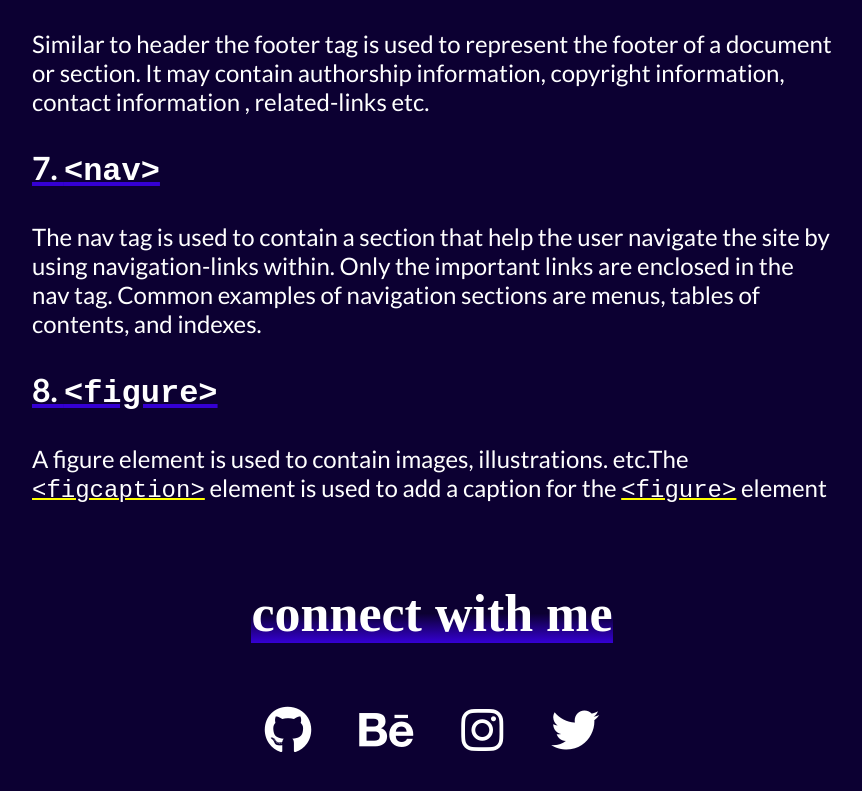
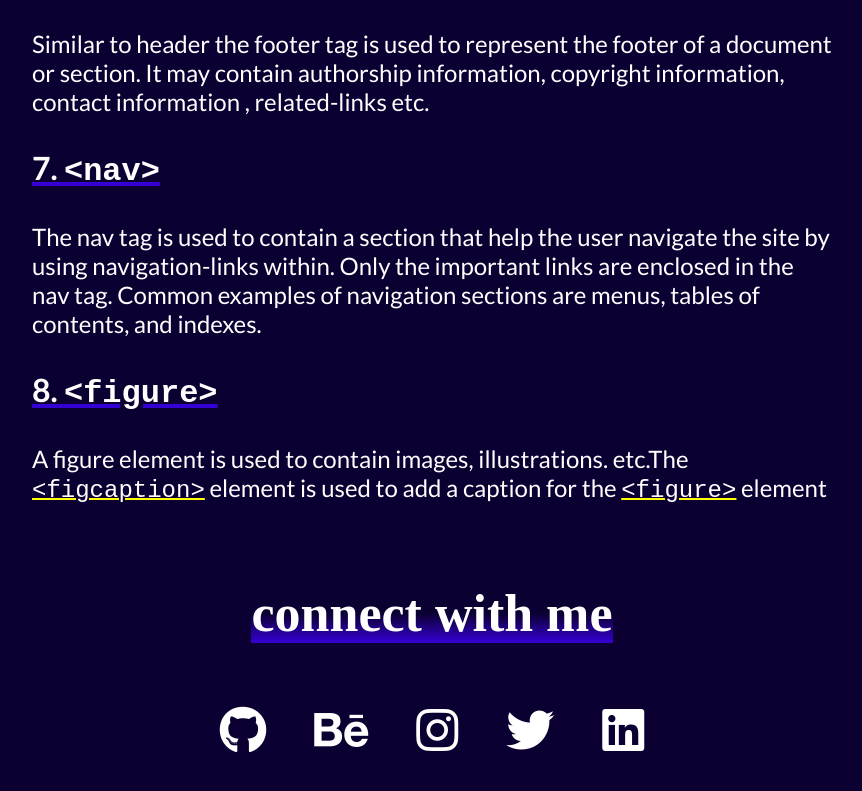
Before and after one commit to thegeorgenikhil/Personal-Website, a plain HTML site: page blogs/semantic.html in a window 1280 px wide. Shown: the part 2302-3093 px from the top of the page, without its empty margins (208-1070 px from the left). Drawn offline with nearby package versions, Linux system fonts and the light colour scheme.

Commit message:
add : LinkedIn link to footer

```diff
--- a/blogs/semantic.html
+++ b/blogs/semantic.html
@@ -74,6 +74,8 @@
             <a href="https://www.behance.net/thegeorgenikhil" class="social-icons"><i class="fab fa-behance"></i></a>
             <a href="https://www.instagram.com/thegeorgenikhil/" class="social-icons"><i class="fab fa-instagram"></i></a>
             <a href="https://twitter.com/thegeorgenikhil" class="social-icons"><i class="fab fa-twitter"></i></a>
+            <a href="https://www.linkedin.com/in/nikhil-george-8b8236214/" class="social-icons"><i class="fab fa-linkedin"></i></a>
+
         </div>
     </footer>
 
```
Also changed, not shown: blogs.html (+1 -0 lines), blogs/git.html (+1 -0 lines), index.html (+1 -0 lines), projects.html (+1 -0 lines).
